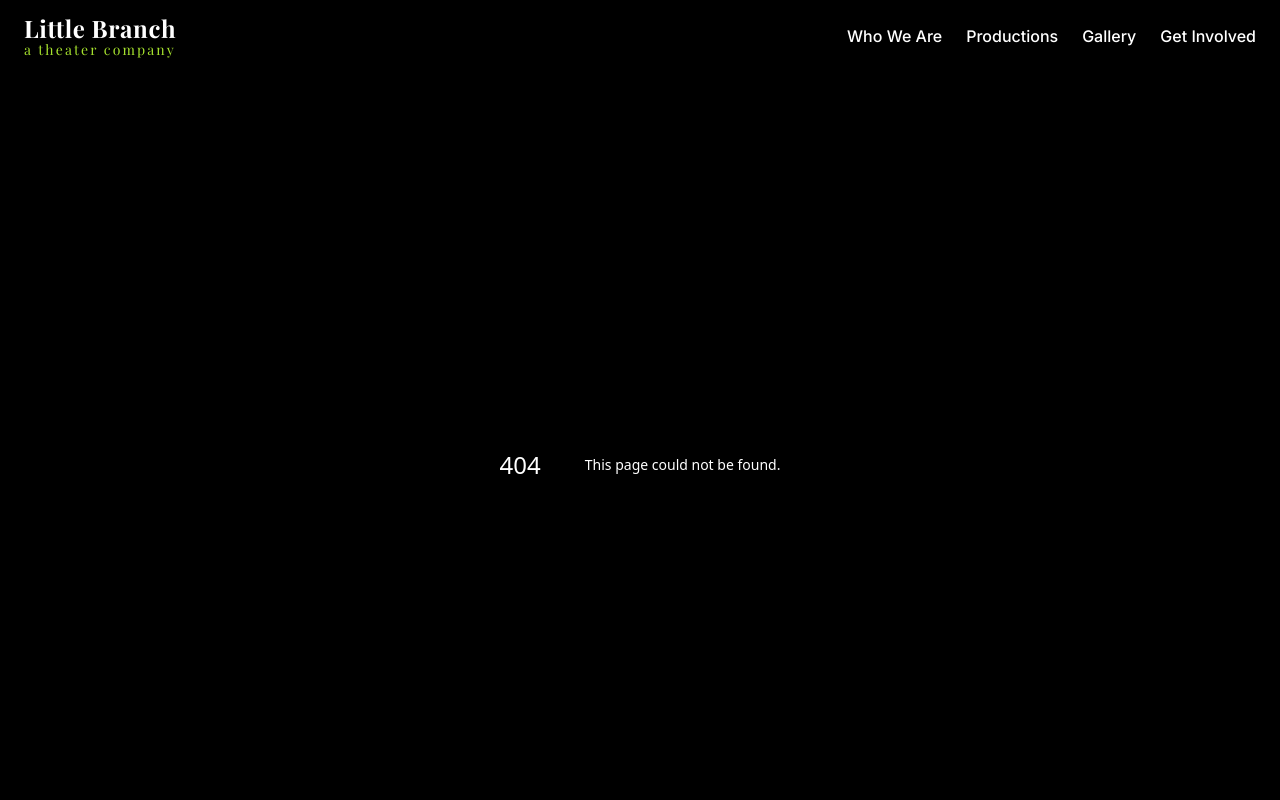
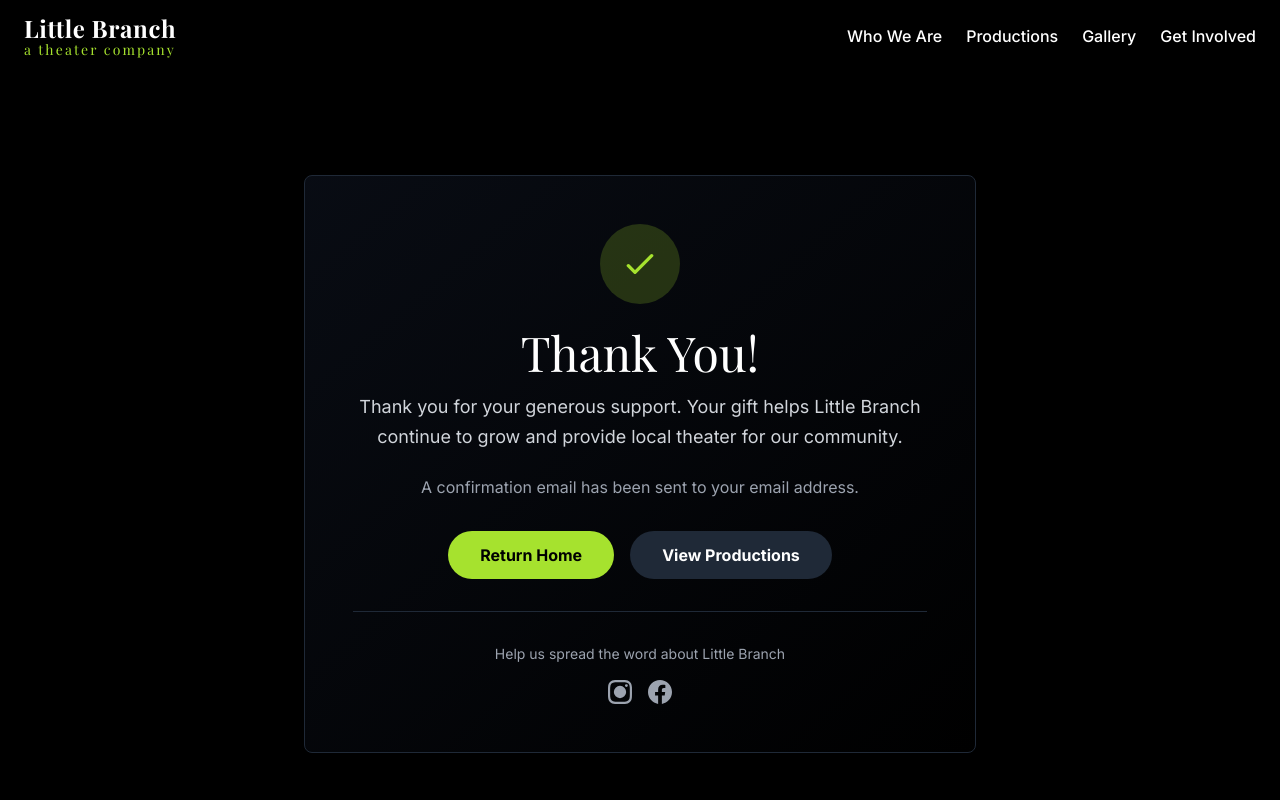
Before and after one commit to gzambran/littleBranchTheater, a Next.js app: page /donation/success in a window 1280 px wide. Before the commit this address had no page. Shown: the top 800 px of the page. Built offline with nearby package versions, Linux system fonts and the light colour scheme; a web font is replaced by a local one.

Commit message:
Add donation section with Square integration and thank you page

```diff
--- /dev/null
+++ b/src/app/donation/success/page.tsx
@@ -0,0 +1,100 @@
+'use client';
+
+import { motion } from 'framer-motion';
+import Link from 'next/link';
+
+export default function DonationSuccessPage() {
+  return (
+    <div className="min-h-screen bg-black flex items-center justify-center px-4">
+      <motion.div
+        initial={{ opacity: 0, y: 30 }}
+        animate={{ opacity: 1, y: 0 }}
+        transition={{ duration: 0.6 }}
+        className="max-w-2xl w-full bg-gradient-to-br from-gray-900/50 to-black/50 p-8 md:p-12 rounded-lg border border-gray-800 text-center"
+      >
+        <motion.div
+          initial={{ scale: 0 }}
+          animate={{ scale: 1 }}
+          transition={{ delay: 0.2, type: 'spring', stiffness: 200 }}
+          className="w-20 h-20 mx-auto mb-6 rounded-full bg-accent/20 flex items-center justify-center"
+        >
+          <svg
+            className="w-10 h-10 text-accent"
+            fill="none"
+            stroke="currentColor"
+            viewBox="0 0 24 24"
+          >
+            <path
+              strokeLinecap="round"
+              strokeLinejoin="round"
+              strokeWidth={2}
+              d="M5 13l4 4L19 7"
+            />
+          </svg>
+        </motion.div>
+
+        <h1 className="font-display text-4xl md:text-5xl text-white mb-4">
+          Thank You!
+        </h1>
+
+        <p className="text-gray-300 text-lg leading-relaxed mb-6">
+          Thank you for your generous support. Your gift helps Little Branch continue to grow and provide local theater for our community.
+        </p>
+
+        <p className="text-gray-400 mb-8">
+          A confirmation email has been sent to your email address.
+        </p>
+
+        <div className="flex flex-col sm:flex-row gap-4 justify-center">
+          <Link href="/">
+            <motion.button
+              className="bg-accent hover:bg-accent/90 text-black font-bold py-3 px-8 rounded-full transition-all duration-200"
+              whileHover={{ scale: 1.05 }}
+              whileTap={{ scale: 0.95 }}
+            >
+              Return Home
+            </motion.button>
+          </Link>
+
+          <Link href="/productions">
+            <motion.button
+              className="bg-gray-800 hover:bg-gray-700 text-white font-bold py-3 px-8 rounded-full transition-all duration-200"
+              whileHover={{ scale: 1.05 }}
+              whileTap={{ scale: 0.95 }}
+            >
+              View Productions
+            </motion.button>
+          </Link>
+        </div>
+
+        <div className="mt-8 pt-8 border-t border-gray-800">
+          <p className="text-gray-400 text-sm mb-4">
+            Help us spread the word about Little Branch
+          </p>
+          <div className="flex justify-center gap-4">
+            <a
+              href="https://www.instagram.com/littlebranchtheater"
+              target="_blank"
+              rel="noopener noreferrer"
+              className="text-gray-400 hover:text-accent transition-colors"
+            >
+              <svg className="h-6 w-6" fill="currentColor" viewBox="0 0 24 24">
+                <path d="M12 2.163c3.204 0 3.584.012 4.85.07 3.252.148 4.771 1.691 4.919 4.919.058 1.265.069 1.645.069 4.849 0 3.205-.012 3.584-.069 4.849-.149 3.225-1.664 4.771-4.919 4.919-1.266.058-1.644.07-4.85.07-3.204 0-3.584-.012-4.849-.07-3.26-.149-4.771-1.699-4.919-4.92-.058-1.265-.07-1.644-.07-4.849 0-3.204.013-3.583.07-4.849.149-3.227 1.664-4.771 4.919-4.919 1.266-.057 1.645-.069 4.849-.069zm0-2.163c-3.259 0-3.667.014-4.947.072-4.358.2-6.78 2.618-6.98 6.98-.059 1.281-.073 1.689-.073 4.948 0 3.259.014 3.668.072 4.948.2 4.358 2.618 6.78 6.98 6.98 1.281.058 1.689.072 4.948.072 3.259 0 3.668-.014 4.948-.072 4.354-.2 6.782-2.618 6.979-6.98.059-1.28.073-1.689.073-4.948 0-3.259-.014-3.667-.072-4.947-.196-4.354-2.617-6.78-6.979-6.98-1.281-.059-1.69-.073-4.949-.073zM5.838 12a6.162 6.162 0 1112.324 0 6.162 6.162 0 01-12.324 0zM12 16a4 4 0 110-8 4 4 0 010 8zm4.965-10.405a1.44 1.44 0 112.881.001 1.44 1.44 0 01-2.881-.001z"/>
+              </svg>
+            </a>
+            <a
+              href="https://www.facebook.com/LittleBranchTheater"
+              target="_blank"
+              rel="noopener noreferrer"
+              className="text-gray-400 hover:text-accent transition-colors"
+            >
+              <svg className="h-6 w-6" fill="currentColor" viewBox="0 0 24 24">
+                <path d="M24 12.073c0-6.627-5.373-12-12-12s-12 5.373-12 12c0 5.99 4.388 10.954 10.125 11.854v-8.385H7.078v-3.47h3.047V9.43c0-3.007 1.792-4.669 4.533-4.669 1.312 0 2.686.235 2.686.235v2.953H15.83c-1.491 0-1.956.925-1.956 1.874v2.25h3.328l-.532 3.47h-2.796v8.385C19.612 23.027 24 18.062 24 12.073z"/>
+              </svg>
+            </a>
+          </div>
+        </div>
+      </motion.div>
+    </div>
+  );
+}
--- a/src/app/get-involved/page.tsx
+++ b/src/app/get-involved/page.tsx
@@ -21,10 +21,10 @@ export default function GetInvolvedPage() {
         <div className="container mx-auto px-4">
           <div className="max-w-6xl mx-auto">
 
-            {/* Two Column Layout for Desktop, Stack on Mobile */}
-            <div className="grid md:grid-cols-2 gap-8 max-w-6xl mx-auto md:items-stretch">
+            {/* Three Box Layout - 2 on top, 1 centered below */}
+            <div className="grid md:grid-cols-2 gap-8 max-w-6xl mx-auto">
 
-              {/* Collaborate With Us Section */}
+              {/* Box 1: Collaborate With Us */}
               <motion.div
                 initial={{ opacity: 0, y: 30 }}
                 whileInView={{ opacity: 1, y: 0 }}
@@ -65,7 +65,7 @@ export default function GetInvolvedPage() {
                 </div>
               </motion.div>
 
-              {/* Newsletter Section */}
+              {/* Box 2: Stay Updated (Newsletter) */}
               <motion.div
                 initial={{ opacity: 0, y: 30 }}
                 whileInView={{ opacity: 1, y: 0 }}
@@ -93,6 +93,47 @@ export default function GetInvolvedPage() {
 
                 <div className="flex justify-center mt-auto">
                   <Newsletter />
+                </div>
+              </motion.div>
+
+              {/* Box 3: Support Little Branch - Centered below the other two */}
+              <motion.div
+                initial={{ opacity: 0, y: 30 }}
+                whileInView={{ opacity: 1, y: 0 }}
+                transition={{ duration: 0.7, delay: 0.2 }}
+                viewport={{ once: true }}
+                className="md:col-span-2 md:max-w-[calc(50%-1rem)] md:mx-auto bg-gradient-to-br from-gray-900/50 to-black/50 p-8 rounded-lg border border-gray-800 hover:border-accent/30 transition-all duration-300 flex flex-col group"
+              >
+                <div className="flex items-center mb-6">
+                  <div className="w-12 h-12 rounded-full bg-accent/20 flex items-center justify-center mr-4 group-hover:scale-110 transition-transform duration-300">
+                    <svg xmlns="http://www.w3.org/2000/svg" className="h-6 w-6 text-accent" fill="none" viewBox="0 0 24 24" stroke="currentColor">
+                      <path strokeLinecap="round" strokeLinejoin="round" strokeWidth={2} d="M4.318 6.318a4.5 4.5 0 000 6.364L12 20.364l7.682-7.682a4.5 4.5 0 00-6.364-6.364L12 7.636l-1.318-1.318a4.5 4.5 0 00-6.364 0z" />
+                    </svg>
+                  </div>
+                  <h2 className="font-display text-2xl md:text-3xl text-white">Support Little Branch</h2>
+                </div>
+
+                <div className="flex-grow">
+                  <p className="text-gray-300 text-base md:text-lg leading-relaxed mb-6">
+                    Your support helps us bring bold, innovative theater to our community. Every contribution directly funds our productions, supports our artists, and keeps ticket prices accessible.
+                  </p>
+
+                  <p className="text-gray-300 mb-8">
+                    With your help, we can continue creating meaningful theatrical experiences that inspire, challenge, and bring people together.
+                  </p>
+                </div>
+
+                <div className="text-center mt-auto">
+                  <motion.a
+                    href="https://square.link/u/UO5LLWNE?src=embed"
+                    target="_blank"
+                    rel="noopener noreferrer"
+                    className="inline-block bg-accent hover:bg-accent/90 text-black font-bold py-3 px-6 md:px-8 rounded-full transition-all duration-200 transform hover:scale-105 shadow-lg shadow-accent/20"
+                    whileHover={{ scale: 1.05 }}
+                    whileTap={{ scale: 0.95 }}
+                  >
+                    Support
+                  </motion.a>
                 </div>
               </motion.div>
             </div>
```
